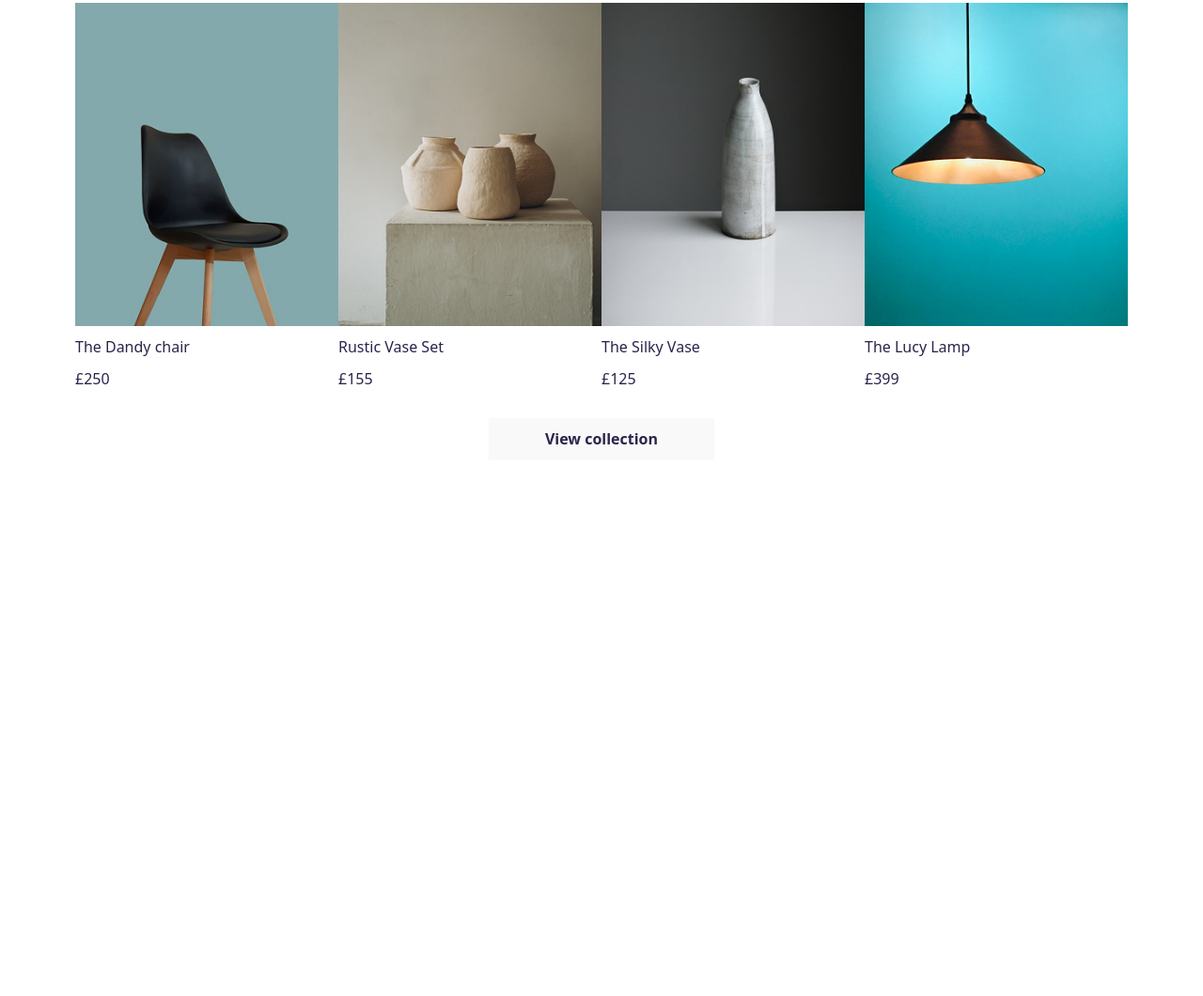
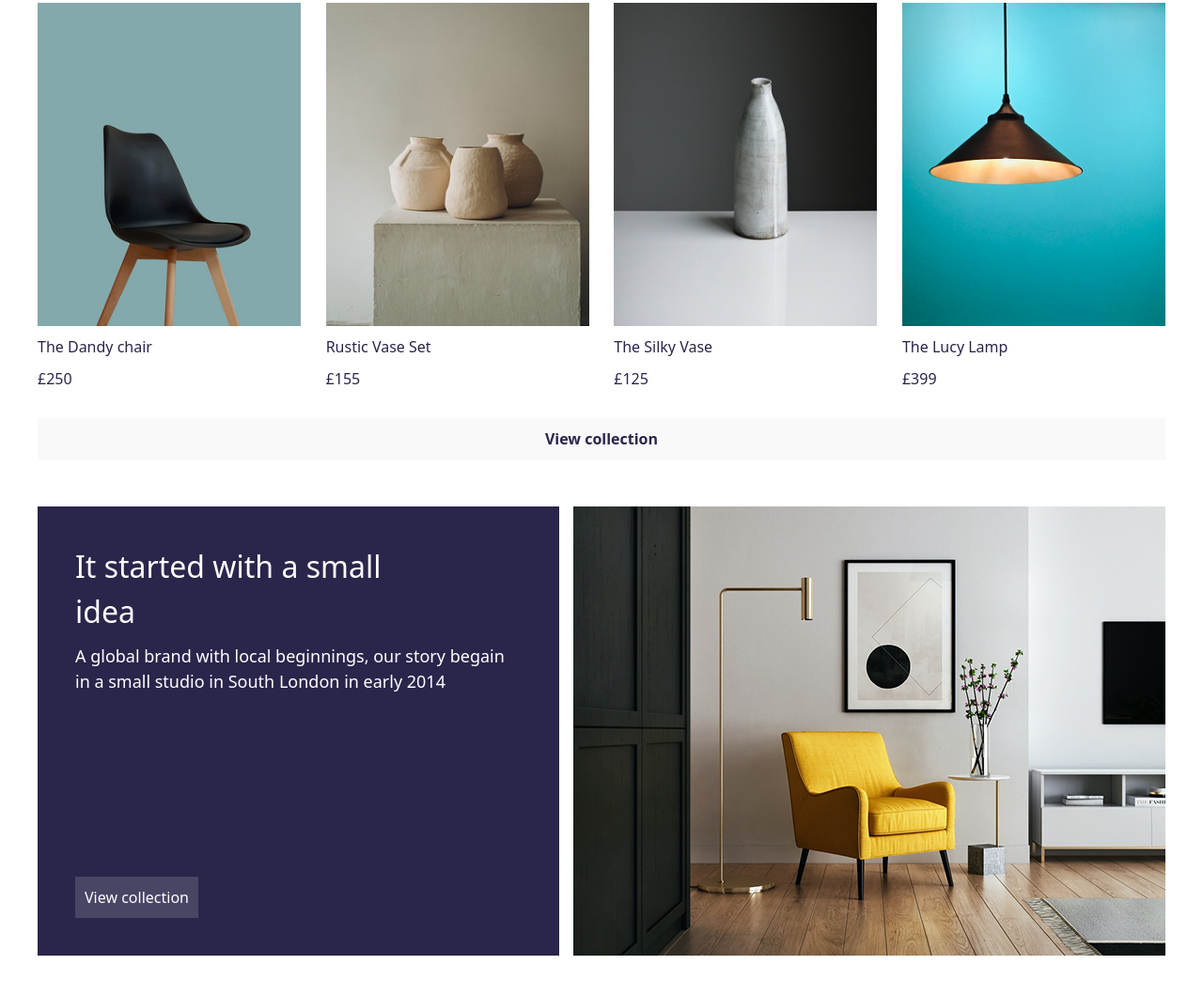
Before and after one commit to fayzullojonl7/COLLAB-PROJECT, a website: page src/maga.html in a window 1280 px wide. Shown: the part 1100-2160 px from the top of the page at 94% size. Before the commit the page ends 1589 px from the top, so only its background shows below. Drawn offline with nearby package versions, Linux system fonts and the light colour scheme; files that its build step writes are made by us from their sources.

Commit message:
finish sections

```diff
--- a/src/maga.html
+++ b/src/maga.html
@@ -1,11 +1,13 @@
 <!DOCTYPE html>
 <html lang="en">
+
 <head>
     <meta charset="UTF-8">
     <meta name="viewport" content="width=device-width, initial-scale=1.0">
     <title>Document</title>
     <link rel="stylesheet" href="./output.css">
 </head>
+
 <body>
     <header class="max-w-[1200px] m-auto">
         <nav class="flex justify-between py-[10px]">
@@ -32,22 +34,22 @@
         <section class="py-[40px]">
             <h2 class="text-center text-[30px]">What makes our brand different</h2>
             <aside class="py-[40px] flex justify-between">
-                 <article class="text-[#2A254B] p-[25px] bg-[#F9F9F9] flex flex-col gap-[10px] items-start w-[280px]">
+                <article class="text-[#2A254B] p-[25px] bg-[#F9F9F9] flex flex-col gap-[10px] items-start w-[280px]">
                     <img src="./Delivery.png" alt="">
                     <h4 class="text-[22px]">Next day as standard</h4>
                     <p class="">Order before 3pm and get your order the next day as standard</p>
                 </article>
-                 <article class="text-[#2A254B] p-[25px] bg-[#F9F9F9] flex flex-col gap-[10px] items-start w-[280px]">
+                <article class="text-[#2A254B] p-[25px] bg-[#F9F9F9] flex flex-col gap-[10px] items-start w-[280px]">
                     <img src="./Checkmark--outline.png" alt="">
                     <h4 class="text-[22px]">Made by true artisans</h4>
                     <p class="">Handmade crafted goods made with real passion and craftmanship</p>
                 </article>
-                 <article class="text-[#2A254B] p-[25px] bg-[#F9F9F9] flex flex-col gap-[10px] items-start w-[280px]">
+                <article class="text-[#2A254B] p-[25px] bg-[#F9F9F9] flex flex-col gap-[10px] items-start w-[280px]">
                     <img src="./Purchase.png" alt="">
                     <h4 class="text-[22px]">Unbeatable prices</h4>
                     <p class="">For our materials and quality you won’t find better prices anywhere</p>
                 </article>
-                 <article class="text-[#2A254B] p-[25px] bg-[#F9F9F9] flex flex-col gap-[10px] items-start w-[280px]">
+                <article class="text-[#2A254B] p-[25px] bg-[#F9F9F9] flex flex-col gap-[10px] items-start w-[280px]">
                     <img src="./Sprout.png" alt="">
                     <h4 class="text-[22px]">Recycled packaging</h4>
                     <p class="">We use 100% recycled to ensure our footprint is more manageable</p>
@@ -55,7 +57,7 @@
             </aside>
         </section>
 
-        <section class="flex flex-col items-center justify-center gap-[30px]">
+        <section class="flex flex-col gap-[30px]">
             <aside class=" flex justify-between">
                 <article class="text-[#2A254B] flex flex-col gap-[10px] items-start w-[280px]">
                     <img src="./Photo.png" alt="">
@@ -78,10 +80,25 @@
                     <p>£399</p>
                 </article>
             </aside>
-            <button class="p-[10px] font-bold bg-[#F9F9F9] text-[#2A254B] w-[20%]">View collection</button>
+            <button class="p-[10px] font-bold bg-[#F9F9F9] text-[#2A254B]">View collection</button>
+        </section>
+        <section class="py-[40px] my-[10px] flex justify-between gap-[15px]">
+            <aside class="bg-[#2A254B] text-white p-[40px] flex flex-col justify-between items-start gap-[10px]">
+                <div class="flex flex-col gap-[10px]">
+                    <h3 class="text-[32px] w-[80%]">It started with a small idea</h3>
+                    <p class="text-[18px]">A global brand with local beginnings, our story begain in a small studio in South London in early
+                        2014
+                    </p>
+                </div>
+                <button class="bg-[#F9F9F926] p-[10px]">
+                    View collection
+                </button>
+            </aside>
+            <img src="./Image Block.png" alt="">
         </section>
     </main>
 
 
 </body>
+
 </html>
```
Also changed, not shown: src.output.css, src/Image (1).png (added).
